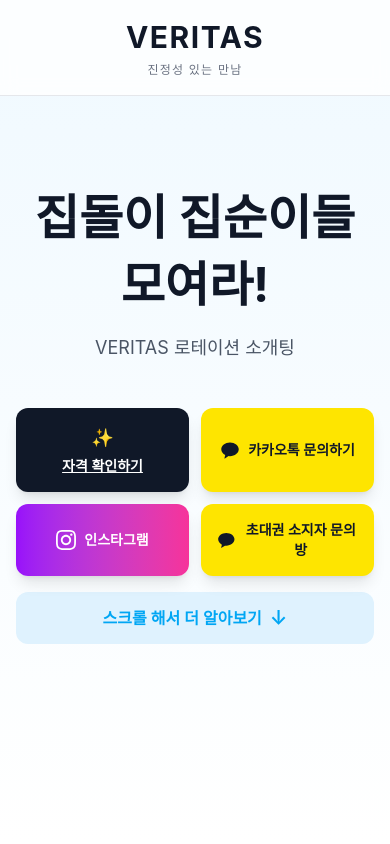
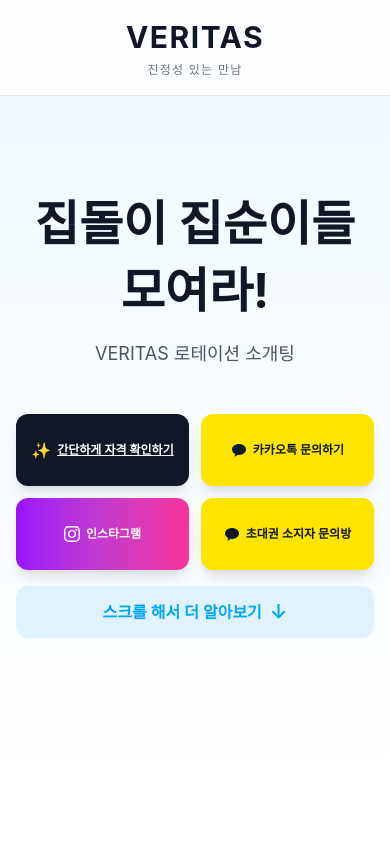
Before and after one commit to dhxoguq-gif/landing-page, a Next.js app: page / in a window 390 px wide. Shown: the top 844 px of the page. Built offline with nearby package versions, Linux system fonts and the light colour scheme.

Commit message:
모바일

```diff
--- a/app/page.tsx
+++ b/app/page.tsx
@@ -33,21 +33,21 @@
                 href="https://naver.me/5xapdBCq"
                 target="_blank"
                 rel="noopener noreferrer"
-                className="bg-gray-900 hover:bg-gray-800 text-white font-semibold py-4 px-4 rounded-xl text-base transition duration-300 shadow-lg hover:shadow-xl flex flex-col items-center justify-center gap-1"
+                className="bg-gray-900 hover:bg-gray-800 text-white font-semibold py-3 px-2 rounded-xl text-xs md:text-sm transition duration-300 shadow-lg hover:shadow-xl flex items-center justify-center gap-1.5 min-h-[72px] leading-tight"
               >
-                <span className="text-lg">✨</span>
-                <span className="text-sm underline">자격 확인하기</span>
+                <span className="text-base md:text-lg">✨</span>
+                <span className="underline whitespace-nowrap">간단하게 자격 확인하기</span>
               </a>
               <a
                 href="https://open.kakao.com/o/s4YGJB7h"
                 target="_blank"
                 rel="noopener noreferrer"
-                className="bg-[#FEE500] hover:bg-[#FEE500]/90 text-gray-900 font-semibold py-4 px-4 rounded-xl text-base transition duration-300 shadow-lg hover:shadow-xl flex items-center justify-center gap-2"
+                className="bg-[#FEE500] hover:bg-[#FEE500]/90 text-gray-900 font-semibold py-3 px-2 rounded-xl text-xs md:text-sm transition duration-300 shadow-lg hover:shadow-xl flex items-center justify-center gap-1.5 min-h-[72px] leading-tight"
               >
-                <svg className="w-5 h-5" viewBox="0 0 24 24" fill="currentColor">
+                <svg className="w-4 h-4 md:w-5 md:h-5 flex-shrink-0" viewBox="0 0 24 24" fill="currentColor">
                   <path d="M12 3c5.799 0 10.5 3.664 10.5 8.185 0 4.52-4.701 8.184-10.5 8.184a13.5 13.5 0 0 1-1.727-.11l-4.408 2.883c-.501.265-.678.236-.472-.413l.892-3.678c-2.88-1.46-4.785-3.99-4.785-6.866C1.5 6.665 6.201 3 12 3z"/>
                 </svg>
-                <span className="text-sm">카카오톡 문의하기</span>
+                <span className="whitespace-nowrap">카카오톡 문의하기</span>
               </a>
               <a
                 href="instagram://user?username=l__veritas"
@@ -59,23 +59,23 @@
                     window.open('https://www.instagram.com/l__veritas/', '_blank');
                   }
                 }}
-                className="bg-gradient-to-r from-purple-600 to-pink-500 hover:from-purple-700 hover:to-pink-600 text-white font-semibold py-4 px-4 rounded-xl text-base transition duration-300 shadow-lg hover:shadow-xl flex items-center justify-center gap-2"
+                className="bg-gradient-to-r from-purple-600 to-pink-500 hover:from-purple-700 hover:to-pink-600 text-white font-semibold py-3 px-2 rounded-xl text-xs md:text-sm transition duration-300 shadow-lg hover:shadow-xl flex items-center justify-center gap-1.5 min-h-[72px] leading-tight"
               >
-                <svg className="w-5 h-5" viewBox="0 0 24 24" fill="currentColor">
+                <svg className="w-4 h-4 md:w-5 md:h-5 flex-shrink-0" viewBox="0 0 24 24" fill="currentColor">
                   <path d="M12 2.163c3.204 0 3.584.012 4.85.07 3.252.148 4.771 1.691 4.919 4.919.058 1.265.069 1.645.069 4.849 0 3.205-.012 3.584-.069 4.849-.149 3.225-1.664 4.771-4.919 4.919-1.266.058-1.644.07-4.85.07-3.204 0-3.584-.012-4.849-.07-3.26-.149-4.771-1.699-4.919-4.92-.058-1.265-.07-1.644-.07-4.849 0-3.204.013-3.583.07-4.849.149-3.227 1.664-4.771 4.919-4.919 1.266-.057 1.645-.069 4.849-.069zm0-2.163c-3.259 0-3.667.014-4.947.072-4.358.2-6.78 2.618-6.98 6.98-.059 1.281-.073 1.689-.073 4.948 0 3.259.014 3.668.072 4.948.2 4.358 2.618 6.78 6.98 6.98 1.281.058 1.689.072 4.948.072 3.259 0 3.668-.014 4.948-.072 4.354-.2 6.782-2.618 6.979-6.98.059-1.28.073-1.689.073-4.948 0-3.259-.014-3.667-.072-4.947-.196-4.354-2.617-6.78-6.979-6.98-1.281-.059-1.69-.073-4.949-.073zm0 5.838c-3.403 0-6.162 2.759-6.162 6.162s2.759 6.163 6.162 6.163 6.162-2.759 6.162-6.163c0-3.403-2.759-6.162-6.162-6.162zm0 10.162c-2.209 0-4-1.79-4-4 0-2.209 1.791-4 4-4s4 1.791 4 4c0 2.21-1.791 4-4 4zm6.406-11.845c-.796 0-1.441.645-1.441 1.44s.645 1.44 1.441 1.44c.795 0 1.439-.645 1.439-1.44s-.644-1.44-1.439-1.44z"/>
                 </svg>
-                <span className="text-sm">인스타그램</span>
+                <span className="whitespace-nowrap">인스타그램</span>
               </a>
               <a
                 href="https://open.kakao.com/o/sC4JHI9h"
                 target="_blank"
                 rel="noopener noreferrer"
-                className="bg-[#FEE500] hover:bg-[#FEE500]/90 text-gray-900 font-semibold py-4 px-4 rounded-xl text-base transition duration-300 shadow-lg hover:shadow-xl flex items-center justify-center gap-2"
+                className="bg-[#FEE500] hover:bg-[#FEE500]/90 text-gray-900 font-semibold py-3 px-2 rounded-xl text-xs md:text-sm transition duration-300 shadow-lg hover:shadow-xl flex items-center justify-center gap-1.5 min-h-[72px] leading-tight"
               >
-                <svg className="w-5 h-5" viewBox="0 0 24 24" fill="currentColor">
+                <svg className="w-4 h-4 md:w-5 md:h-5 flex-shrink-0" viewBox="0 0 24 24" fill="currentColor">
                   <path d="M12 3c5.799 0 10.5 3.664 10.5 8.185 0 4.52-4.701 8.184-10.5 8.184a13.5 13.5 0 0 1-1.727-.11l-4.408 2.883c-.501.265-.678.236-.472-.413l.892-3.678c-2.88-1.46-4.785-3.99-4.785-6.866C1.5 6.665 6.201 3 12 3z"/>
                 </svg>
-                <span className="text-sm">초대권 소지자 문의방</span>
+                <span className="whitespace-nowrap text-center">초대권 소지자 문의방</span>
               </a>
             </div>
             <a
```
